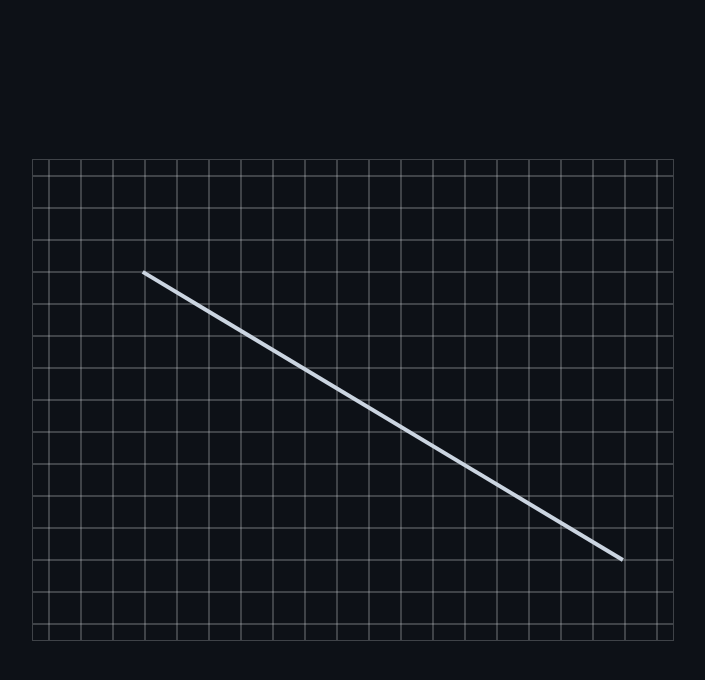
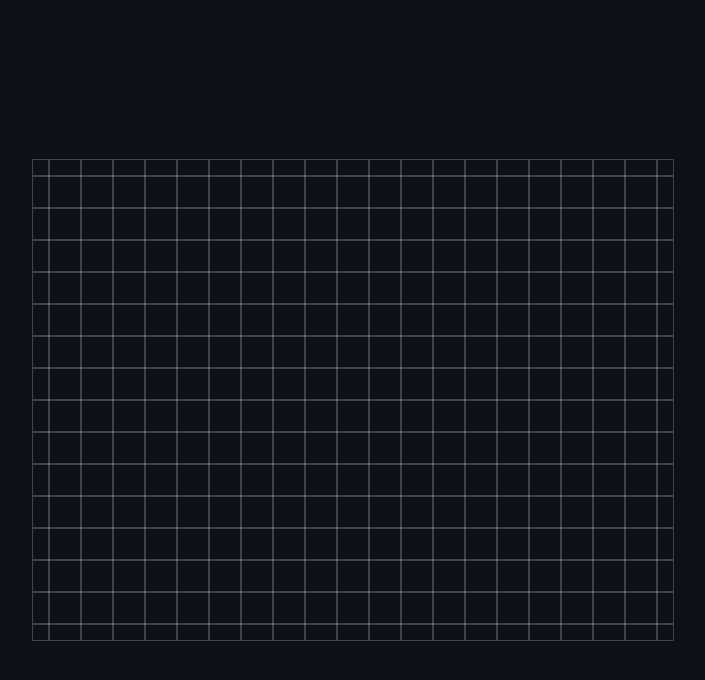
Before and after one commit to Ricardo-Straub/WebPage, a Next.js app: page / in a window 1280 px wide. Shown: the top 680 px of the page, without its empty margins (287-992 px from the left). Built offline with nearby package versions, Linux system fonts and the light colour scheme.

Commit message:
add dynamic lines (still buggy edge cases)

```diff
--- a/app/page.js
+++ b/app/page.js
@@ -1,6 +1,7 @@
 'use client';
 import Image from 'next/image'
 import { useState } from 'react'
+import { useEffect } from 'react';
 
 export default function Home() {
   return (
@@ -18,6 +19,7 @@ export default function Home() {
 function Board() {
   const [isHoveringArr, setIsHoveringArr] = useState(Array(15).fill().map(() => Array(20).fill(false)));
   const [isClickedArr, setIsClickedArr] = useState(Array(15).fill().map(() => Array(20).fill(false)));
+  const [linesArr, setLinesArr] = useState([]);
   const handleHover = (x, y) => {
     const temp = isHoveringArr.slice();
     temp[y][x] = !temp[y][x];
@@ -28,6 +30,9 @@ function Board() {
     temp[y][x] = !temp[y][x];
     setIsClickedArr(temp);
   };
+  useEffect(() => {
+    setLinesArr(handleLines(isClickedArr));
+  }, [isClickedArr]);
   const arr = Array.from(Array(15), () => Array(20).fill(null));
 
   return (
@@ -44,9 +49,29 @@ function Board() {
             ))
           ))
           }
-          <Line x1={3} y1={3} x2={18} y2={12} />
+          {linesArr}
       </div>
   )
+}
+
+function handleLines(...isClickedArr) {
+  isClickedArr = isClickedArr[0];
+  console.log('-> handel lines')
+  let linesArr = [];
+  let prevX = -1, prevY = -1;
+  for (let x = 0; x < isClickedArr[0].length; x++) {
+    for (let y = 0; y < isClickedArr.length; y++) {
+
+      if (isClickedArr[y][x] === false) continue;
+      if (prevX > 0 && prevY > 0) {
+        linesArr.push(<Line x1={prevX} y1={prevY} x2={x} y2={y} />);
+      }
+      prevX = x;
+      prevY = y;
+    }
+  }
+  console.log('-> handle lines arrLength: '+linesArr.length);
+  return linesArr;
 }
 
 function Line({x1, y1, x2, y2}) {
@@ -98,7 +123,7 @@ function Coordinate({isHovering, isClicked, handleHover, handleClick}) {
 function Circle({isClicked}) {
   let color = isClicked ? 'rgb(47	129	247)' : "rgb(209 213 219)";
   return (
-    <div className=' w-4 h-4 absolute inset-2 rounded-full'
+    <div className=' w-4 h-4 absolute inset-2 rounded-full z-10'
     style={{backgroundColor: color}}></div>
   )
 }
--- a/package.json
+++ b/package.json
@@ -9,9 +9,9 @@
     "lint": "next lint"
   },
   "dependencies": {
+    "next": "^13.5.5",
     "react": "^18",
-    "react-dom": "^18",
-    "next": "13.5.5"
+    "react-dom": "^18"
   },
   "devDependencies": {
     "autoprefixer": "^10",
```
Also changed, not shown: 1 other file (tests, documents, lock files or other folders).
